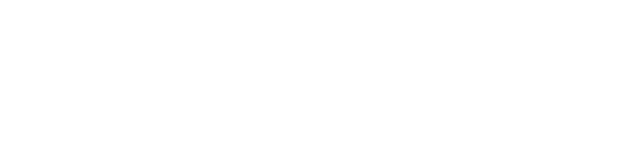
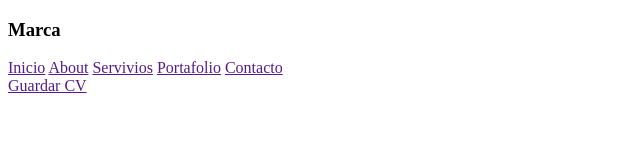
Before and after one commit to JazminFlorencia/porfolio-based-web-project, a plain HTML site: page pages/index.html in a window 1280 px wide. Shown: the whole page, without its empty margins (0-640 px from the left). Drawn offline with Linux system fonts and the light colour scheme.

Commit message:
realicé la estructura en html del header

```diff
--- a/pages/index.html
+++ b/pages/index.html
@@ -9,9 +9,22 @@
     <a href="../css/responsive.css"></a>
 </head>
 <body>
-    <header></header>
+    <header>
+        <h3>Marca</h3>
+        <nav>
+            <a href="">Inicio</a>
+            <a href="">About</a>
+            <a href="">Servivios</a>
+            <a href="">Portafolio</a>
+            <a href="">Contacto</a>
+        </nav>
+        <a href="">Guardar CV</a>
+
+    </header>
     <body>
-        <section></section>
+        <section>
+
+        </section>
     </body>
     <footer></footer>
 
```
